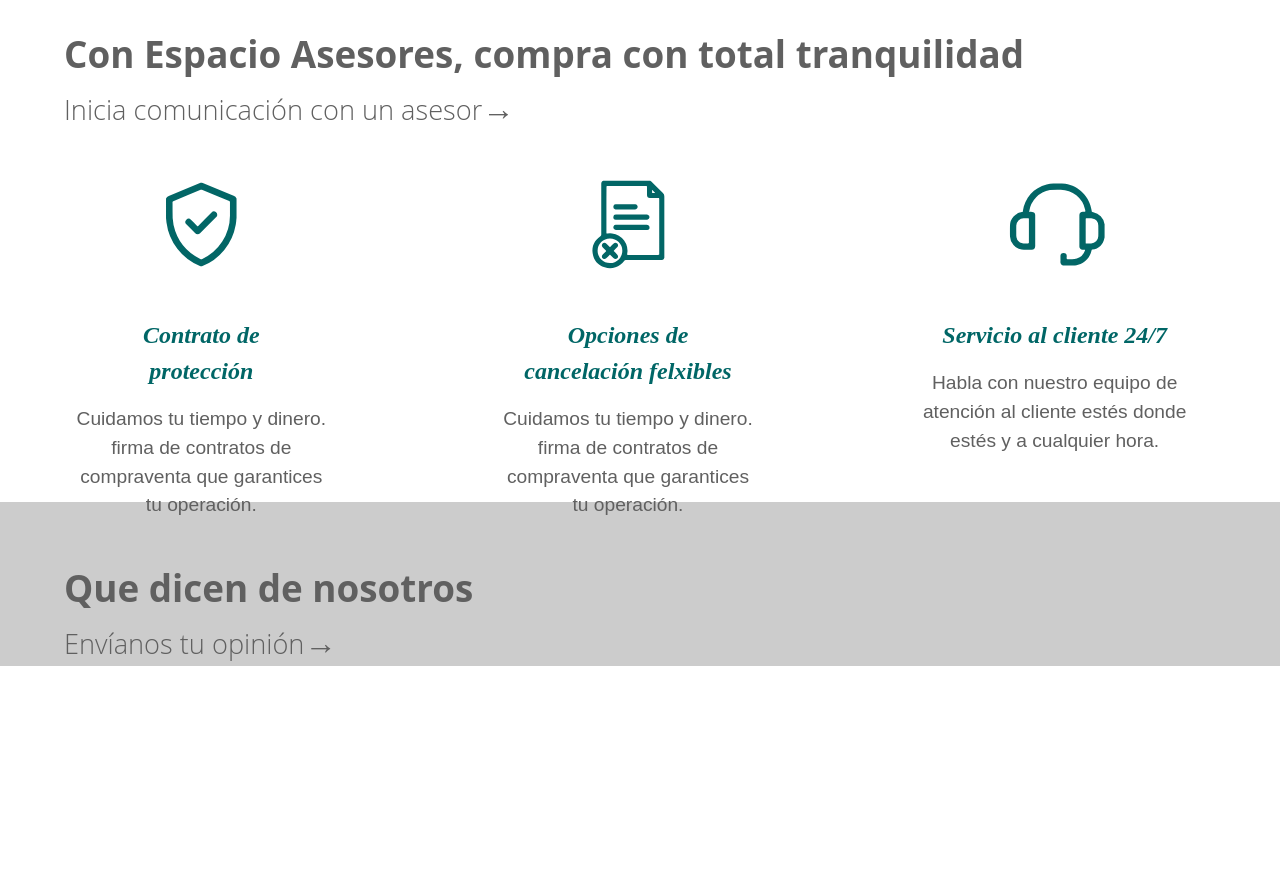
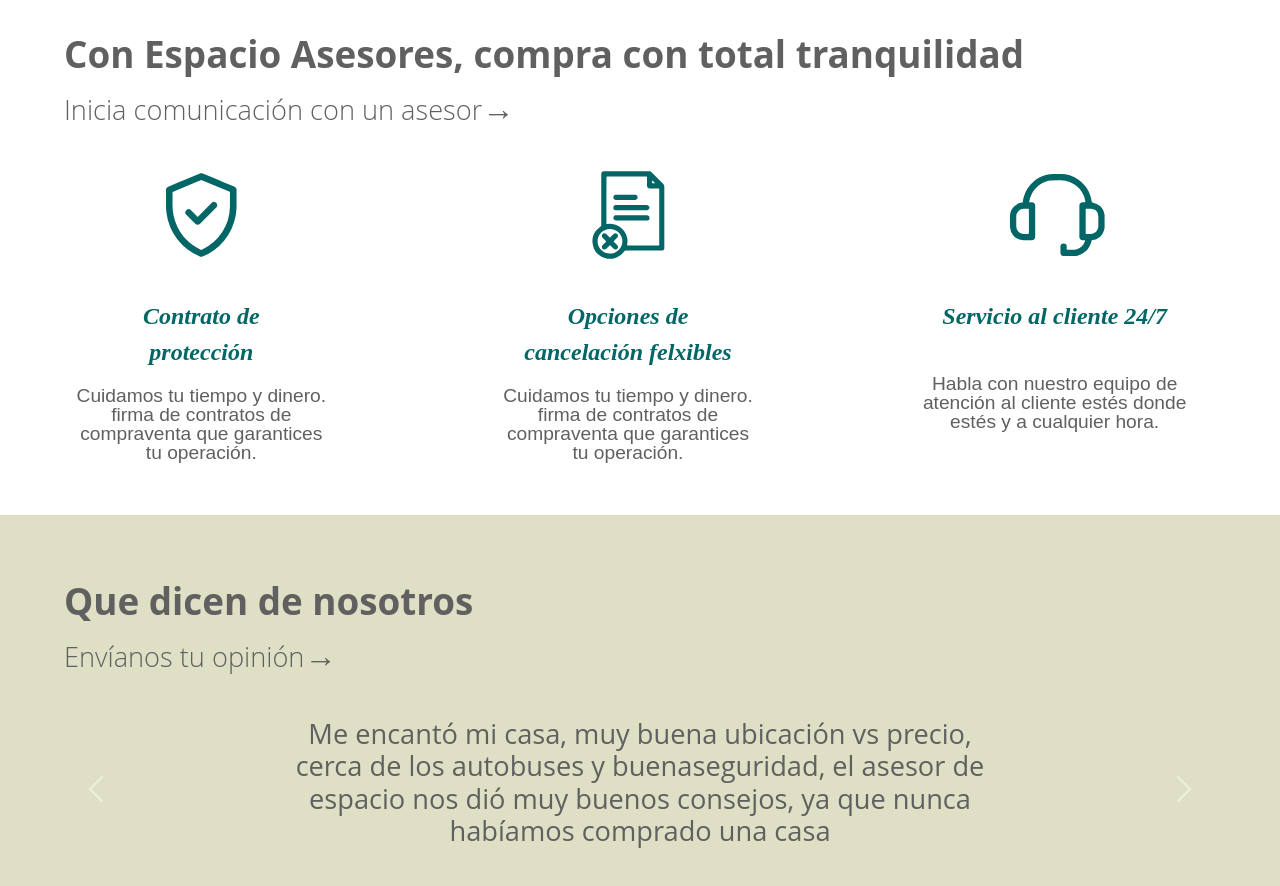
Before and after one commit to gamboamartin/easesores-web, an Angular app: page /compra in a window 1280 px wide. Shown: the part 2360-3246 px from the top of the page. Before the commit the page ends 3026 px from the top, so only its background shows below. Built offline with nearby package versions, Linux system fonts and the light colour scheme.

Commit message:
Cuarto banner incluido

```diff
--- a/src/app/components/compra/compra.component.css
+++ b/src/app/components/compra/compra.component.css
@@ -48,6 +48,7 @@
 .div1-b4{
   text-align: center;
   width: 100%;
+  margin-bottom: 4%;
 }
 
 .div1-1-b3{
@@ -67,7 +68,7 @@
 }
 
 .div2-b4{
-  background-color: #cccccc;
+  background-color: #dedfc4;
   height: 70%;
   width: 100%;
 }
@@ -161,6 +162,7 @@
   color: #606060;
   font-family: Arial;
   font-size: 120%;
+  line-height: 100%;
 }
 
 .p-venta-b3{
@@ -171,6 +173,16 @@
   padding-top: 8px;
   padding-left: 30px;
   width: 70%;
+}
+
+.span-carousel-b4{
+  color: #606060;
+  font-family: 'Open Sans', sans-serif;
+  font-size: 170%;
+  line-height: 120%;
+  padding-bottom: 4%;
+  padding-top: 3%;
+  text-align: center;
 }
 
 .span-compra{
--- a/src/app/components/compra/compra.component.html
+++ b/src/app/components/compra/compra.component.html
@@ -81,7 +81,7 @@
     </div>
     <div class="col-md-4">
       <img class="img-b4" src="../../../assets/VISTA.WEB.ESPACIO-05.svg">
-      <p class="p-titulo-b4">Servicio al cliente 24/7</p>
+      <p class="p-titulo-b4">Servicio al cliente 24/7</p><br>
       <p class="p-texto-b4">Habla con nuestro equipo de<br>
         atención al cliente estés donde<br>
         estés y a cualquier hora.</p>
@@ -90,6 +90,36 @@
   <div class="div2-b4">
     <h1 class="titulo-b4">Que dicen de nosotros</h1>
     <a class="link-b4" href="#">Envíanos tu opinión<a style="font-size: xx-large">→</a></a>
+
+    <div id="carouselExampleControls" class="carousel slide" data-bs-ride="carousel">
+      <div class="carousel-inner">
+        <div class="carousel-item active">
+          <span class="d-block w-100 span-carousel-b4">
+            Me encantó mi casa, muy buena ubicación vs precio,<br>
+            cerca de los autobuses y buenaseguridad, el asesor de<br>
+            espacio nos dió muy buenos consejos, ya que nunca<br>
+            habíamos comprado una casa<br>
+          </span>
+        </div>
+        <div class="carousel-item">
+          <span class="d-block w-100 span-carousel-b4">
+            Me encantó mi casa, muy buena ubicación vs precio,<br>
+            cerca de los autobuses y buenaseguridad, el asesor de<br>
+            espacio nos dió muy buenos consejos, ya que nunca<br>
+            habíamos comprado una casa<br>
+          </span>
+        </div>
+      </div>
+      <button class="carousel-control-prev" type="button" data-bs-target="#carouselExampleControls" data-bs-slide="prev">
+        <span class="carousel-control-prev-icon" aria-hidden="true"></span>
+        <span class="visually-hidden">Previous</span>
+      </button>
+      <button class="carousel-control-next" type="button" data-bs-target="#carouselExampleControls" data-bs-slide="next">
+        <span class="carousel-control-next-icon" aria-hidden="true"></span>
+        <span class="visually-hidden">Next</span>
+      </button>
+    </div>
+
   </div>
 
 </section>
```
